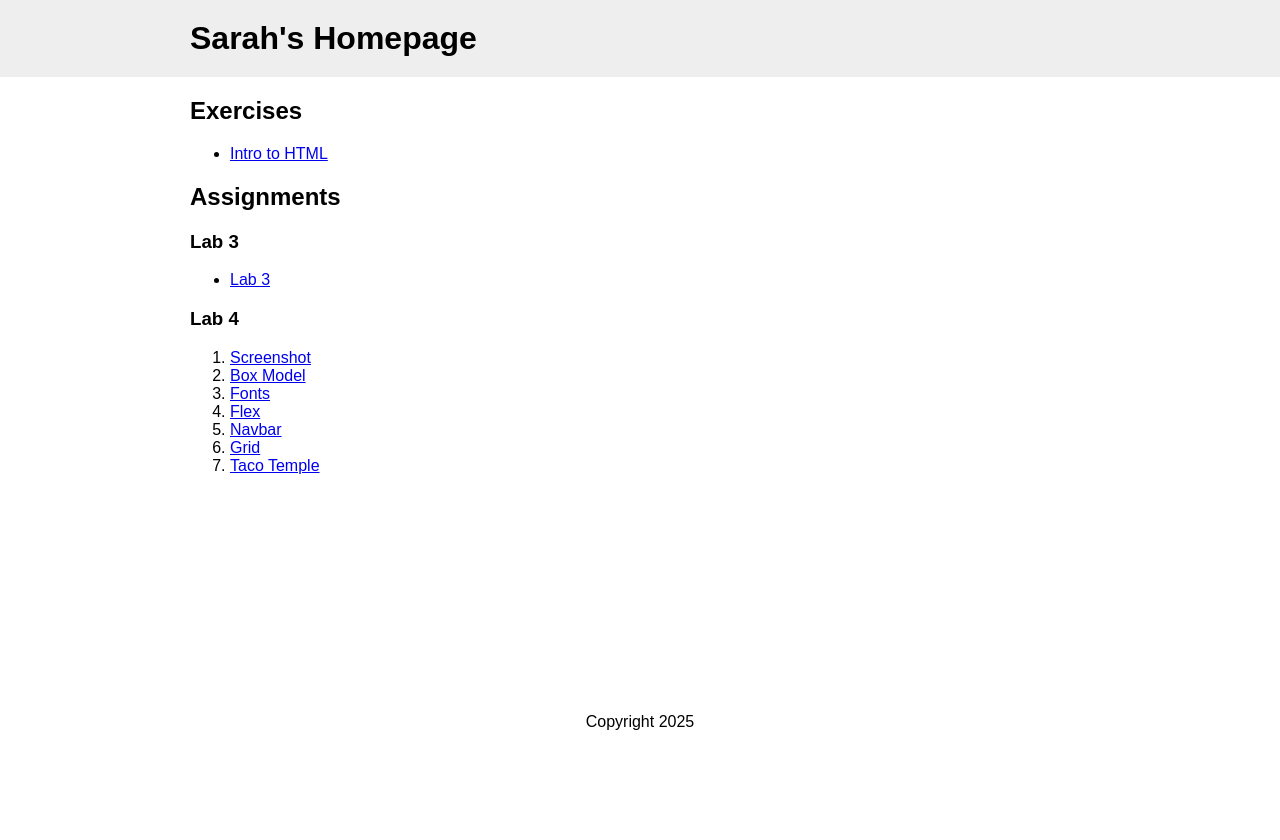
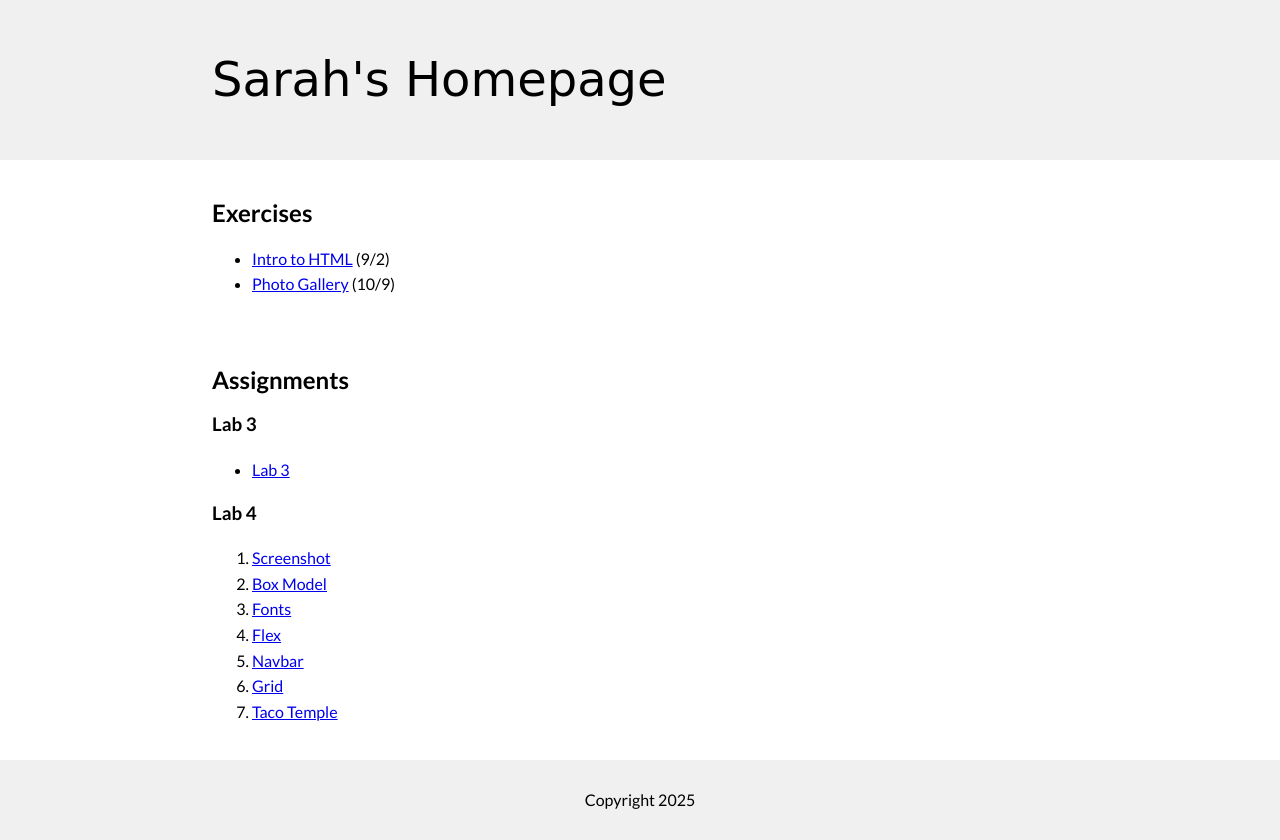
Before and after one commit to vanwars/mser521, a plain HTML site: page index.html in a window 1280 px wide. Before the commit the page ends 800 px from the top, so only its background shows below. Drawn offline with Linux system fonts and the light colour scheme; a web font is replaced by a local one.

Commit message:
Updating homepage

```diff
--- a/index.html
+++ b/index.html
@@ -1,26 +1,35 @@
 <!DOCTYPE html>
 <html lang="en">
-
   <head>
-    <meta charset="UTF-8">
-    <meta name="viewport" content="width=device-width, initial-scale=1.0">
-    <link rel="stylesheet" href="styles.css">
+    <meta charset="UTF-8" />
+    <meta name="viewport" content="width=device-width, initial-scale=1.0" />
+    <link rel="stylesheet" href="styles.css" />
     <title>Sarah's Homepage</title>
   </head>
 
   <body>
+    <!-- Header Section -->
     <header>
-        <div class="container">
+      <div class="container center">
         <h1>Sarah's Homepage</h1>
       </div>
     </header>
+
+    <!-- Main Section -->
     <main class="container">
+      <!-- Exercises -->
+      <section>
         <h2>Exercises</h2>
         <ul>
+          <li><a href="intro-html/index.html">Intro to HTML</a> (9/2)</li>
           <li>
-                <a href="intro-html/index.html">Intro to HTML</a>
+            <a href="intro-css-gallery/index.html">Photo Gallery</a> (10/9)
           </li>
         </ul>
+      </section>
+
+      <!-- Assignments -->
+      <section>
         <h2>Assignments</h2>
         <h3>Lab 3</h3>
         <ul>
@@ -38,11 +47,12 @@
           <li><a href="lab04/06-grid/index.html">Grid</a></li>
           <li><a href="lab04/07-tacotemple/index.html">Taco Temple</a></li>
         </ol>
+      </section>
+    </main>
 
-    </main>
+    <!-- Footer Section -->
     <footer>
       <p>Copyright 2025</p>
     </footer>
   </body>
-
 </html>
--- /dev/null
+++ b/intro-css-gallery/answers/styles.css
@@ -0,0 +1,48 @@
+body {
+    margin: 0;
+    font-family: Arial, Helvetica, sans-serif;
+    background-color: #F0F0F0;
+}
+
+header {
+    background-color: #FFD400;
+    padding: 50px
+}
+
+header h1 {
+    margin: 0;
+}
+
+main {
+    margin-left: 50px;
+    margin-right: 50px;
+    margin-bottom: 50px;
+    display: grid;
+    grid-template-columns: repeat(3, 1fr);
+    gap: 20px;
+}
+
+section {
+    margin-right: 40px;
+    margin-top: 40px;
+    border: solid 1px #ccc;
+    border-radius: 3px;
+    opacity: 0.9;
+    background-color: #FFF;
+    /* https://www.w3schools.com/css/css3_transitions.asp */
+    transition: all 0.5s;
+}
+
+section:hover {
+    opacity: 1;
+    /* https://developer.mozilla.org/en-US/docs/Web/CSS/transform-function/rotate */
+    transform: rotate(5deg);
+}
+
+section p {
+    margin: 15px 10px 30px 10px;
+}
+
+section img {
+    width: 100%;
+}
--- /dev/null
+++ b/intro-css-gallery/styles.css
@@ -0,0 +1,64 @@
+body {
+    font-family: Arial, Helvetica, sans-serif;
+    margin: 0;
+}
+
+/* Your code here */
+header {
+    background-color: rgb(182, 179, 238);
+    padding: 20px;
+}
+
+main {
+    display: grid;
+    grid-template-columns: 1fr 1fr 1fr 1fr;
+    gap: 50px;
+    background-color: #EEE;
+    padding: 50px;
+}
+
+section {
+    background-color: white;
+    border: solid 1px #CCC;
+    transition: all 0.5s;
+}
+
+img {
+    width: 100%;
+    min-height: 150px;
+}
+
+section p {
+    text-align: center;
+    padding-bottom: 20px;
+}
+
+section:nth-child(even):hover {
+    transform: rotate(5deg) scale(0.9);
+}
+
+section:nth-child(odd):hover {
+    transform: rotate(-5deg) scale(1.1);
+}
+
+@media screen and (max-width: 1100px) {
+    main {
+        grid-template-columns: 1fr 1fr 1fr;
+    }
+}
+
+@media screen and (max-width: 900px) {
+    main {
+        grid-template-columns: 1fr 1fr;
+    }
+}
+
+@media screen and (max-width: 600px) {
+    body {
+        font-size: 1.3rem;
+    }
+
+    main {
+        grid-template-columns: 1fr;
+    }
+}
--- a/styles.css
+++ b/styles.css
@@ -1,26 +1,58 @@
+@import url('https://fonts.googleapis.com/css2?family=Lato:ital,wght@0,100;0,300;0,400;0,700;0,900;1,100;1,300;1,400;1,700;1,900&family=Playwrite+DE+Grund+Guides&display=swap');
+
 body {
     margin: 0;
-    font-family: Arial, Helvetica, sans-serif;
+    font-family: "Lato", sans-serif;
+    font-weight: 400;
+    font-style: normal;
+    line-height: 1.6rem;
 }
 
 h1 {
     margin: 0;
+    font-family: "Playwrite DE Grund Guides", cursive;
+    font-weight: 400;
+    font-style: normal;
+}
+
+h1 {
+    font-size: 3rem;
 }
 
 header {
-    background-color: #EEE;
-    padding: 20px;
+    display: flex;
+    align-items: center;
+    background-color: #F0F0F0;
+    min-height: 20vh;
 }
 
 .container {
-    max-width: 900px;
-    margin: 0 auto;
+    margin-left: 15vw;
+    margin-right: 15vw;
+    padding: 0 20px;
+}
+
+.center {
+    height: 100%;
+    display: flex;
+    flex-direction: column;
+    justify-content: center;
 }
 
 main {
-    min-height: 75vh;
+    min-height: 70vh;
+}
+
+section {
+    margin-top: 40px;
+    margin-bottom: 70px;
 }
 
 footer {
     text-align: center;
+    background-color: #F0F0F0;
+    min-height: 10vh;
+    display: flex;
+    justify-content: center;
+    align-items: center;
 }
```
Also changed, not shown: intro-css-gallery/answers/index.html (added, +53 -0 lines), intro-css-gallery/index.html (added, +58 -0 lines). Lines whose indentation alone changed are shown as unchanged.
